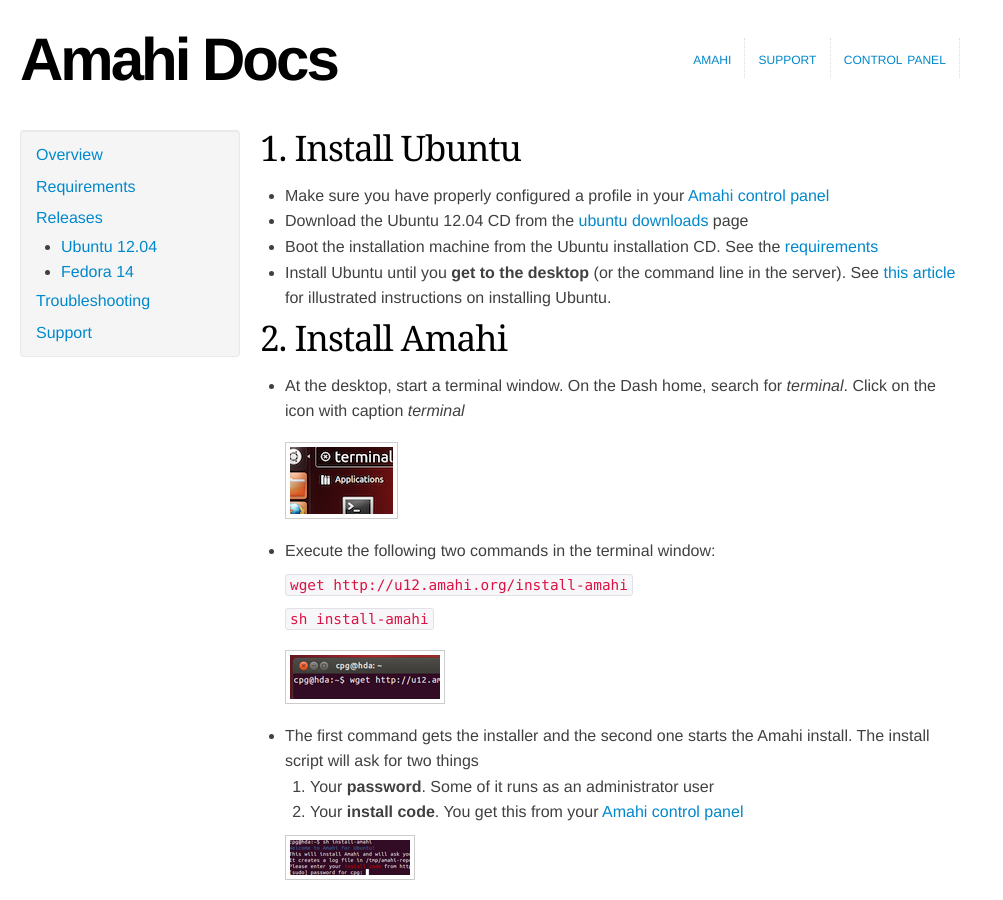
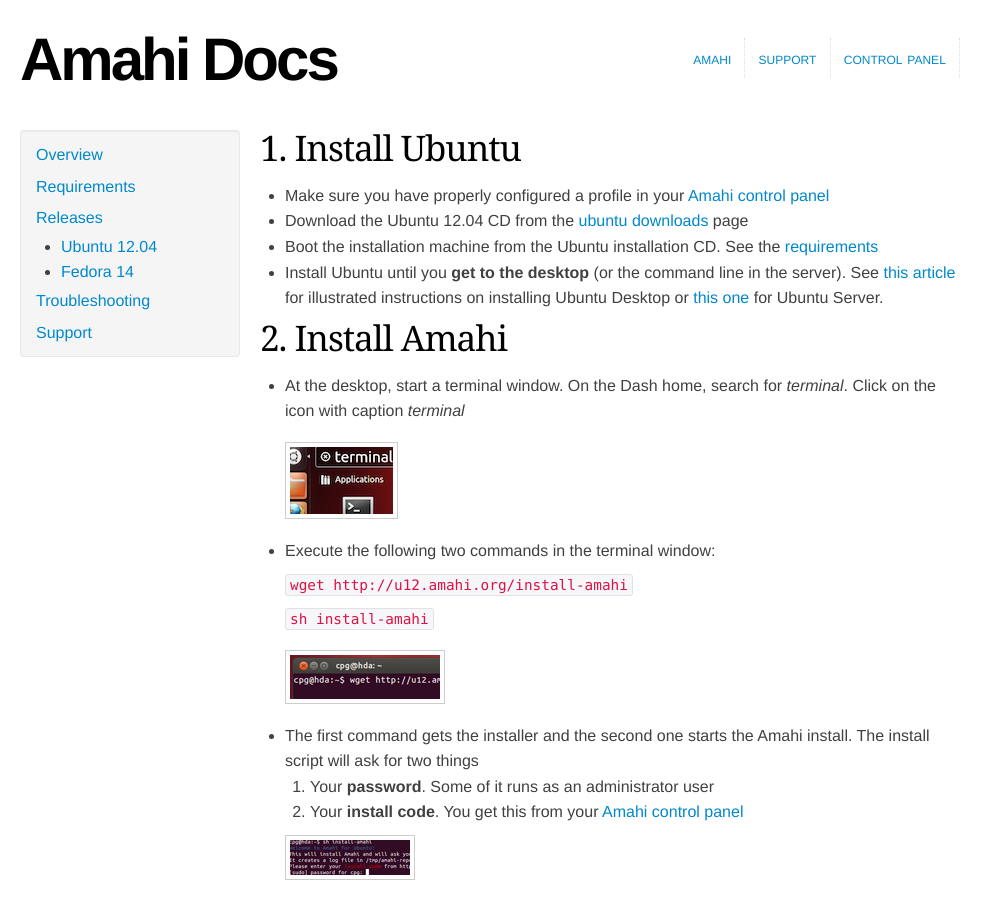
Before and after one commit to aljachimiak/amahi-docs, a Jekyll site: the page built from ubuntu-12.md, in a window 1280 px wide and 900 px high. Shown: the whole window, without its empty margins (0-1003 px from the left). Built offline with Jekyll 4.4.1, drawn with Linux system fonts in a browser that asks for light colours; nearby versions of some CDN libraries.

Commit message:
Update ubuntu-12.md

```diff
--- a/ubuntu-12.md
+++ b/ubuntu-12.md
@@ -6,7 +6,7 @@ title: Install Amahi on Ubuntu 12.04
 * Make sure you have properly configured a profile in your [Amahi control panel](https://www.amahi.org/users)
 * Download the Ubuntu 12.04 CD from the [ubuntu downloads](http://www.ubuntu.com/download) page
 * Boot the installation machine from the Ubuntu installation CD. See the [requirements](requirements.html)
-* Install Ubuntu until you **get to the desktop** (or the command line in the server).  See <a href="http://netgator.blogspot.com/2012/04/ubuntu-1204-installation-process-slide.html" target="_">this article</a> for illustrated instructions on installing Ubuntu.
+* Install Ubuntu until you **get to the desktop** (or the command line in the server).  See <a href="http://netgator.blogspot.com/2012/04/ubuntu-1204-installation-process-slide.html" target="_">this article</a> for illustrated instructions on installing Ubuntu Desktop or <a href="http://rbgeek.wordpress.com/2012/03/26/step-by-step-tutorial-to-install-ubuntu-server-12-04/" target="_">this one</a> for Ubuntu Server.
 
 # 2. Install Amahi
 
```
